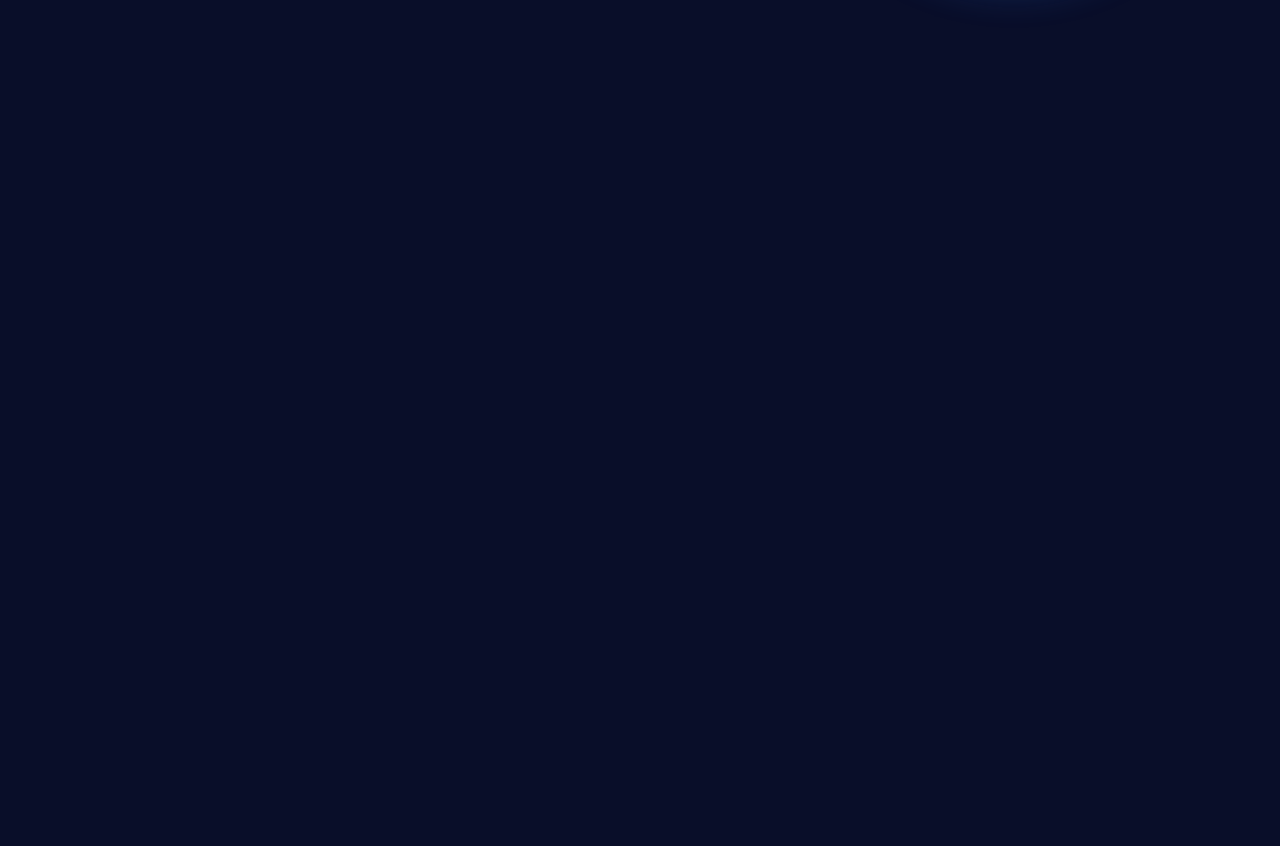
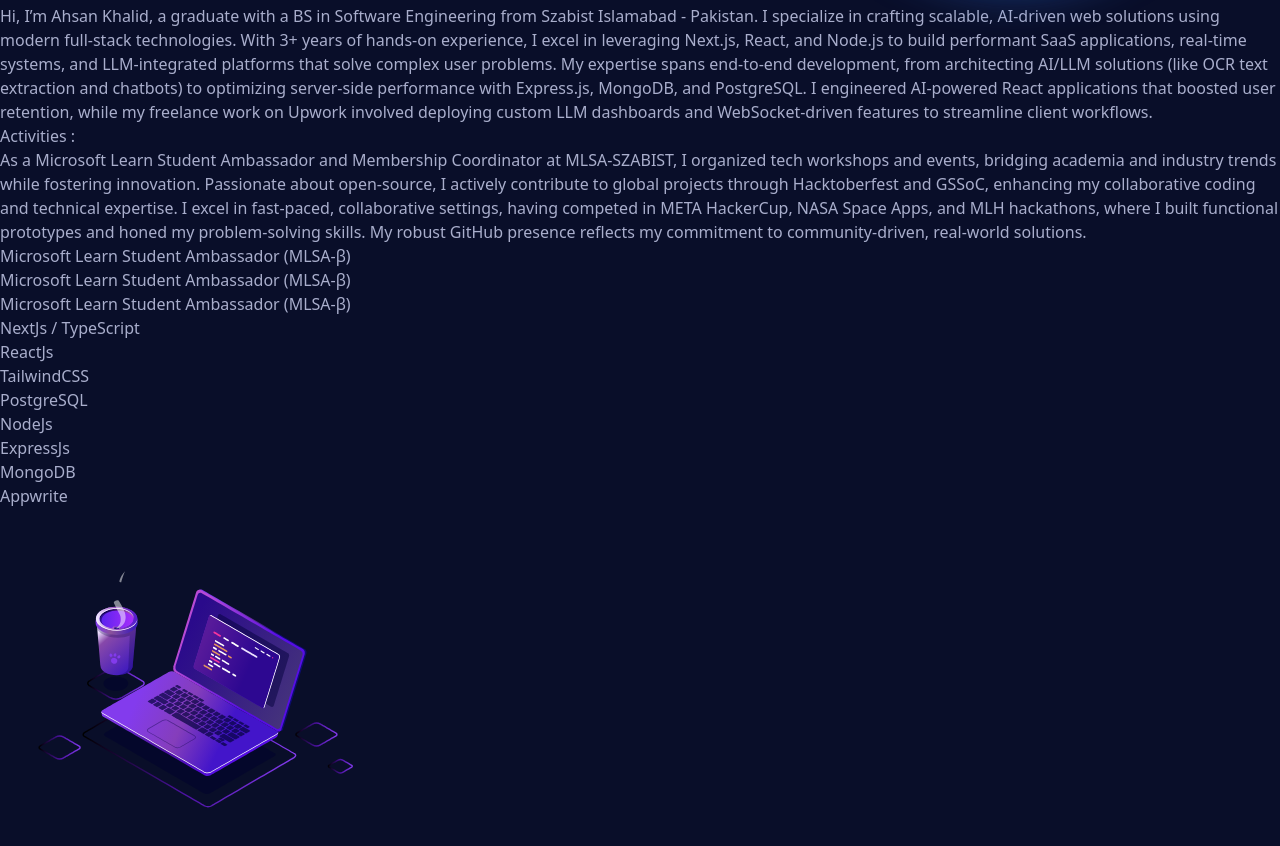
Before and after one commit to talha-fullstackdev/portfolio-nextjs, a Next.js app: page / in a window 1280 px wide. Shown: the part 570-1416 px from the top of the page. Before the commit the page ends 800 px from the top, so only its background shows below. Built offline with nearby package versions, Linux system fonts and the light colour scheme.

Commit message:
added about section data and also add about section animation image

```diff
--- a/package.json
+++ b/package.json
@@ -9,6 +9,7 @@
     "lint": "next lint"
   },
   "dependencies": {
+    "lottie-react": "^2.4.1",
     "next": "15.1.7",
     "react": "^19.0.0",
     "react-dom": "^19.0.0",
--- /dev/null
+++ b/src/app/components/about/About.jsx
@@ -0,0 +1,13 @@
+import React from 'react'
+import AboutMe from './AboutMe'
+import AboutAnimation from './AboutAnimation'
+const About = () => {
+  return (
+    <div>
+        <AboutMe/>
+        <AboutAnimation/>
+    </div>
+  )
+}
+
+export default About
--- /dev/null
+++ b/src/app/components/about/AboutAnimation.jsx
@@ -0,0 +1,17 @@
+"use client"
+import React from 'react'
+import Lottie from 'lottie-react';
+import aboutAnimation from "../../../assets/images/aboutme.json"
+const AboutAnimation = () => {
+  return (
+    <div>
+    <Lottie
+      loading="lazy"
+      animationData={aboutAnimation}
+      className="w-[350px] h-[350px] sm:w-[300px] sm:h-[300px] md:w-[400px] md:h-[400px] object-cover rounded-lg mx-auto sm:mx-0"
+    />
+    </div>
+  )
+}
+
+export default AboutAnimation
--- /dev/null
+++ b/src/app/components/about/AboutMe.jsx
@@ -0,0 +1,32 @@
+import React from 'react'
+const AboutMe = () => {
+  return (
+    <div>
+        <div className="">
+            <h2>About Me</h2>
+            <p>Hi, I’m Ahsan Khalid, a graduate with a BS in Software Engineering from <span> Szabist Islamabad - Pakistan.</span> I specialize in crafting scalable, AI-driven web solutions using modern full-stack technologies. With 3+ years of hands-on experience, I excel in leveraging Next.js, React, and Node.js to build performant SaaS applications, real-time systems, and LLM-integrated platforms that solve complex user problems. My expertise spans end-to-end development, from architecting AI/LLM solutions (like OCR text extraction and chatbots) to optimizing server-side performance with Express.js, MongoDB, and PostgreSQL. I engineered AI-powered React applications that boosted user retention, while my freelance work on Upwork involved deploying custom LLM dashboards and WebSocket-driven features to streamline client workflows.</p>
+        </div>
+        <div className="">
+            <p>Activities :</p>
+            <p>As a Microsoft Learn Student Ambassador and Membership Coordinator at MLSA-SZABIST, I organized tech workshops and events, bridging academia and industry trends while fostering innovation. Passionate about open-source, I actively contribute to global projects through Hacktoberfest and GSSoC, enhancing my collaborative coding and technical expertise. I excel in fast-paced, collaborative settings, having competed in META HackerCup, NASA Space Apps, and MLH hackathons, where I built functional prototypes and honed my problem-solving skills. My robust GitHub presence reflects my commitment to community-driven, real-world solutions.</p>
+        </div>
+        <div className="">
+            <p>Microsoft Learn Student Ambassador (MLSA-β)</p>
+            <p>Microsoft Learn Student Ambassador (MLSA-β)</p>
+            <p>Microsoft Learn Student Ambassador (MLSA-β)</p>
+            <ul>
+                <li>NextJs / TypeScript</li>
+                <li>ReactJs</li>
+                <li>TailwindCSS</li>
+                <li>PostgreSQL</li>
+                <li>NodeJs</li>
+                <li>ExpressJs</li>
+                <li>MongoDB</li>
+                <li>Appwrite</li>
+            </ul>
+        </div>
+    </div>
+  )
+}
+
+export default AboutMe
--- a/src/app/components/header/Navbar.jsx
+++ b/src/app/components/header/Navbar.jsx
@@ -2,10 +2,10 @@
 import { IoSunnyOutline } from "react-icons/io5";
 
 const Navbar = () => {
-  const linkStyles="hover:text-blue-400"
+  const linkStyles="hover:text-blue-400 hover:underline hover:underline-offset-4"
   return (
     <>
-      <ul className="flex flex-col gap-2 text-lg mt-3 md:flex-row md:justify-center md:items-center md:gap-10 md:mt-0 md:py-2 flex-wrap">
+      <ul className="flex flex-col gap-2 text-lg mt-3 md:flex-row md:justify-center md:items-center md:gap-10 md:mt-0 md:py-2 flex-wrap ">
         <a className={linkStyles} href="">About</a>
         <a className={linkStyles} href="">Skills</a>
         <a className={linkStyles} href="">Experience</a>
--- a/src/app/page.js
+++ b/src/app/page.js
@@ -1,10 +1,12 @@
 import Header from "./components/header/Header";
 import Hero from "./components/hero/Hero";
+import About from "./components/about/About";
 export default function Home() {
   return (
     <>
      <Header/>
      <Hero/>
+     <About/>
     </>
   );
 }
```
Also changed, not shown: 1 other file (tests, documents, lock files or other folders).
